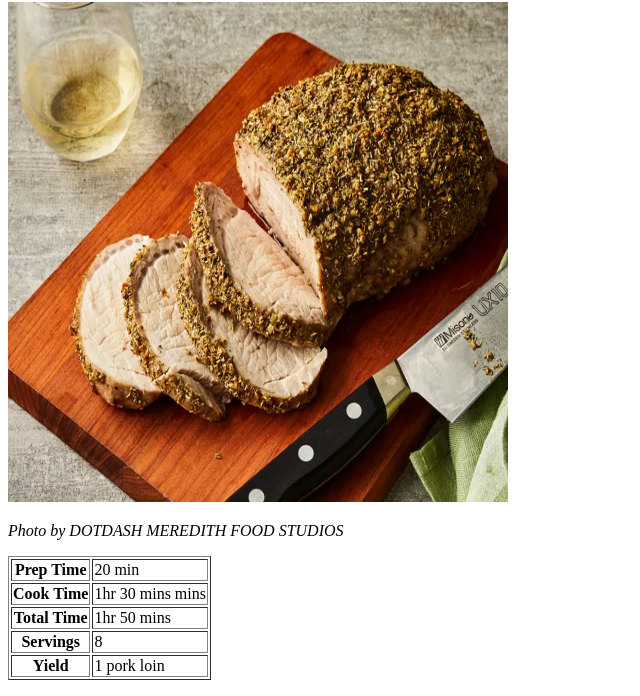
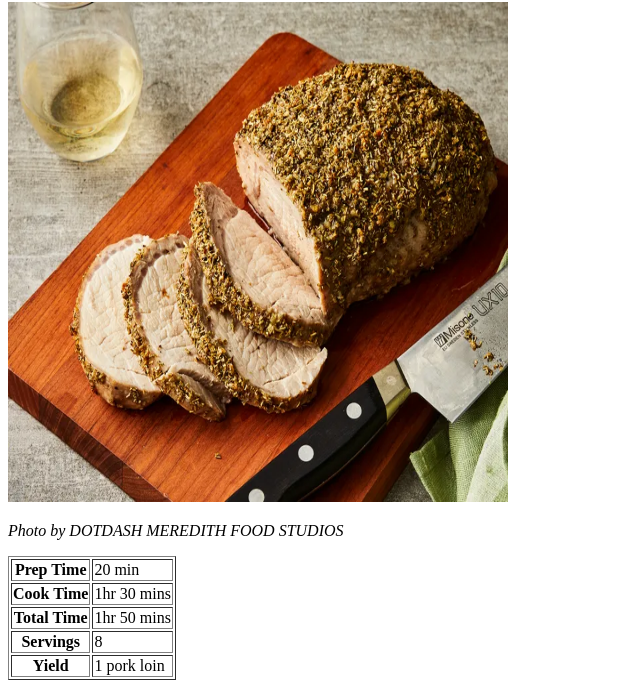
Before and after one commit to skylergo-jpg/odin-recipes, a plain HTML site: page recipes/roastedporkloin.html in a window 1280 px wide. Shown: the part 104-800 px from the top of the page, without its empty margins (0-640 px from the left). Drawn offline with Linux system fonts and the light colour scheme.

Commit message:
Fixed some typos

```diff
--- a/recipes/roastedporkloin.html
+++ b/recipes/roastedporkloin.html
@@ -26,7 +26,7 @@
 
             <tr>
                 <th>Cook Time </th>
-                <td>1hr 30 mins mins </td>
+                <td>1hr 30 mins </td>
             </tr>
 
             <tr>
```
Also changed, not shown: feedbackform.html (+0 -4 lines), recipes/creamychickenlasagna.html (+1 -3 lines).
